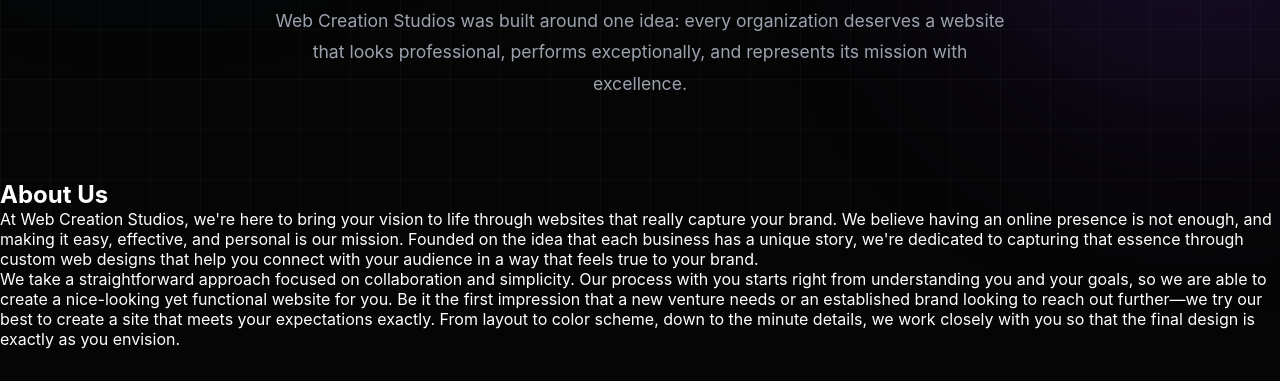
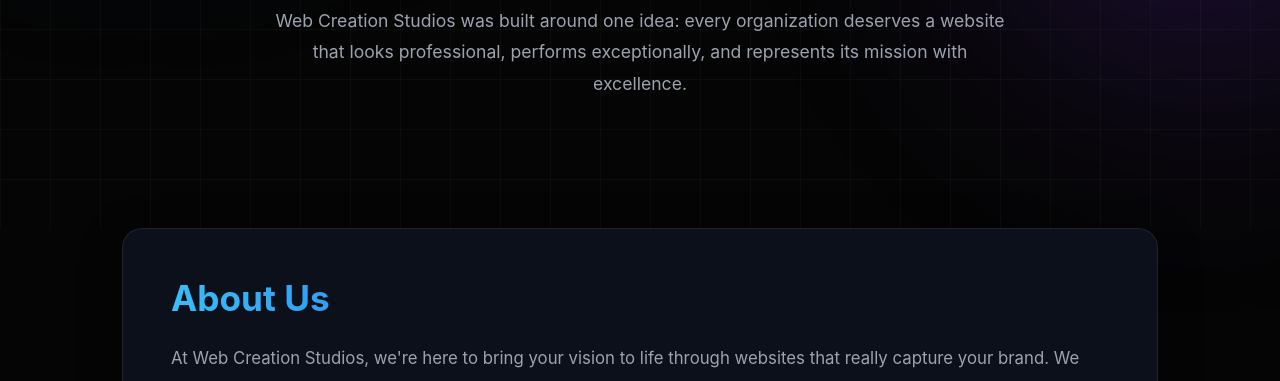
Before and after one commit to U-spe/WCS-Website, a plain HTML site: page about.html in a window 1280 px wide. Shown: the part 571-952 px from the top of the page. Drawn offline with Linux system fonts and the light colour scheme.

Commit message:
WCS: Update about.css

```diff
--- a/css/about.css
+++ b/css/about.css
@@ -1,3 +1,4 @@
+
 /* =========================
    ABOUT PAGE STYLES
    Web Creation Studios
@@ -47,7 +48,56 @@
     line-height: 1.8;
 }
 
-/* SECTIONS BASE */
+/* =========================
+   ABOUT INTRO BOX (NEW)
+========================= */
+
+.about-intro {
+    max-width: 1100px;
+    margin: auto;
+    padding: 3rem 2rem 1rem;
+}
+
+.about-intro-card {
+    background: var(--surface);
+    border: 1px solid var(--border);
+    border-radius: var(--radius);
+
+    padding: 3rem;
+
+    backdrop-filter: blur(18px);
+    box-shadow: var(--shadow);
+}
+
+.about-intro-card h2 {
+    font-size: 2.2rem;
+    margin-bottom: 1.5rem;
+
+    background: linear-gradient(
+        90deg,
+        var(--sky-blue),
+        var(--blue),
+        var(--purple)
+    );
+
+    -webkit-background-clip: text;
+    -webkit-text-fill-color: transparent;
+}
+
+.about-intro-card p {
+    color: var(--text-muted);
+    line-height: 1.9;
+    margin-bottom: 1.2rem;
+    font-size: 1.05rem;
+}
+
+.about-intro-card p:last-child {
+    margin-bottom: 0;
+}
+
+/* =========================
+   SECTIONS BASE
+========================= */
 
 .story-section,
 .mission-section,
@@ -59,7 +109,9 @@
     padding: 5rem 2rem;
 }
 
-/* STORY */
+/* =========================
+   STORY
+========================= */
 
 .story-content {
     display: grid;
@@ -68,7 +120,7 @@
     align-items: start;
 }
 
-/* FIX: normalize heading spacing inside cards */
+/* FIX: consistent heading spacing */
 .story-text h2,
 .story-card h2,
 .story-card h3 {
@@ -105,7 +157,9 @@
     margin-top: 0.5rem;
 }
 
-/* MISSION */
+/* =========================
+   MISSION
+========================= */
 
 .mission-card {
     text-align: center;
@@ -132,7 +186,9 @@
     line-height: 1.2;
 }
 
-/* VALUES */
+/* =========================
+   VALUES
+========================= */
 
 .values-section h2,
 .timeline-section h2 {
@@ -152,7 +208,6 @@
     border: 1px solid var(--border);
     border-radius: var(--radius);
     padding: 2rem;
-
     transition: 0.3s ease;
 }
 
@@ -170,7 +225,9 @@
     line-height: 1.7;
 }
 
-/* TIMELINE */
+/* =========================
+   TIMELINE
+========================= */
 
 .timeline {
     display: grid;
@@ -183,7 +240,6 @@
     border: 1px solid var(--border);
     border-radius: var(--radius);
     padding: 2rem;
-
     transition: 0.3s ease;
 }
 
@@ -206,7 +262,9 @@
     line-height: 1.7;
 }
 
-/* CTA */
+/* =========================
+   CTA
+========================= */
 
 .about-cta {
     text-align: center;
@@ -223,7 +281,9 @@
     line-height: 1.8;
 }
 
-/* RESPONSIVE */
+/* =========================
+   RESPONSIVE
+========================= */
 
 @media (max-width: 900px) {
 
@@ -235,4 +295,7 @@
         padding: 7rem 2rem 4rem;
     }
 
+    .about-intro {
+        padding: 2rem 1.5rem 1rem;
+    }
 }
```
